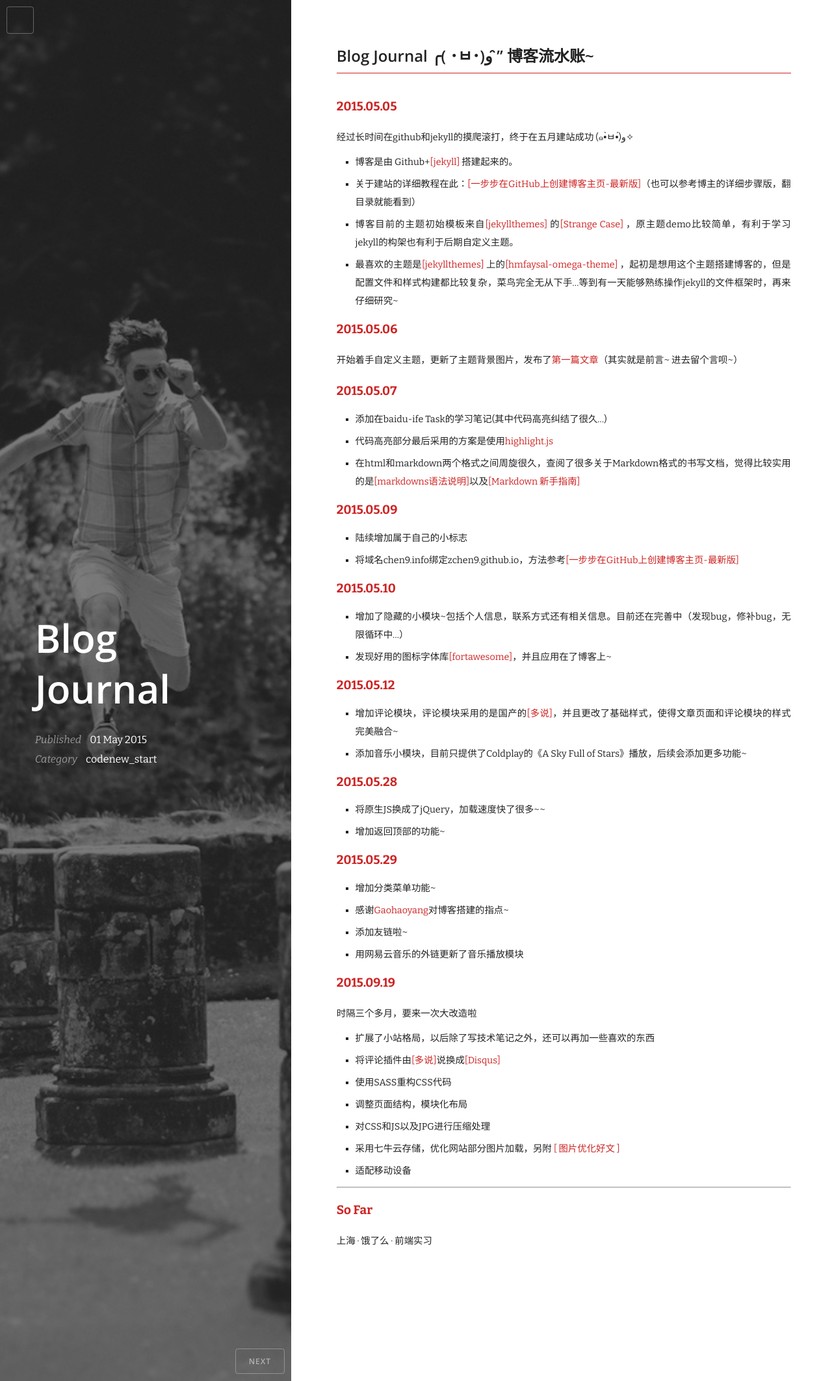
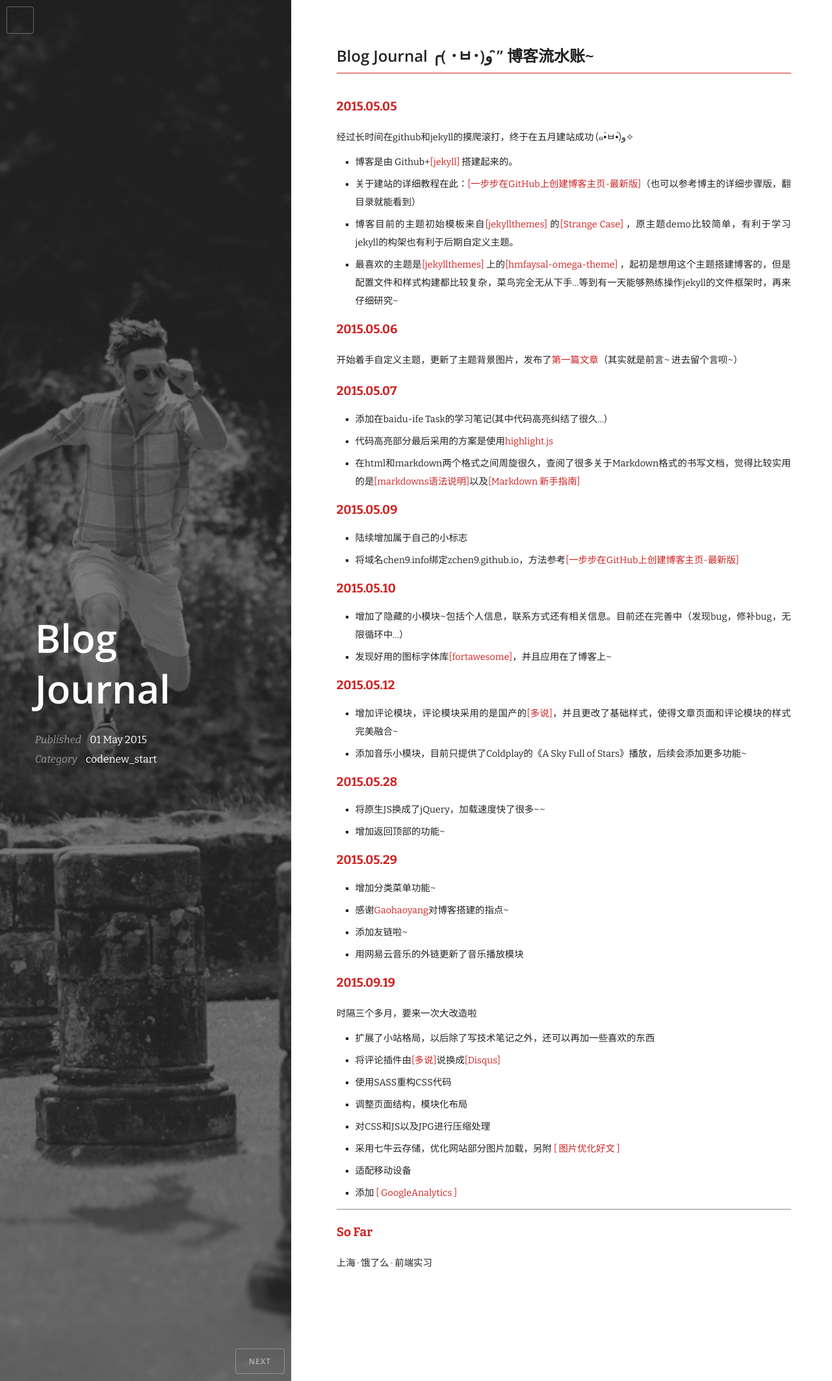
Before and after one commit to ch1oechao/ch1oechao.github.io, a Jekyll site: the page built from code/_posts/2015-05-01-blog-journal.md, in a window 1280 px wide. Shown: the whole page at 65% size. Built offline with Jekyll 4.4.1, drawn with Linux system fonts in a browser that asks for light colours; some web fonts are replaced; comment, search, counter and statistics services are not loaded; a style sheet for code colours, icons or effects is not loaded; some of the changed lines change nothing that is shown.

Commit message:
add GoogleAnalytics

```diff
--- a/_config.yml
+++ b/_config.yml
@@ -17,6 +17,7 @@
 codeurl: /code/
 abouturl: /about/
 fragmenturl: /fragment/
+permalink: /:year/:month/:day/:title
 
 #page
 paginate: 7
--- /dev/null
+++ b/_includes/google_analytics.html
@@ -0,0 +1,9 @@
+<!--Google Analytics-->
+<script>
+  (function(i,s,o,g,r,a,m){i['GoogleAnalyticsObject']=r;i[r]=i[r]||function(){
+      (i[r].q=i[r].q||[]).push(arguments)},i[r].l=1*new Date();a=s.createElement(o),
+    m=s.getElementsByTagName(o)[0];a.async=1;a.src=g;m.parentNode.insertBefore(a,m)
+  })(window,document,'script','//www.google-analytics.com/analytics.js','ga');
+  ga('create', 'UA-67856447-1', 'auto');
+  ga('send', 'pageview');
+</script>
--- a/_layouts/default.html
+++ b/_layouts/default.html
@@ -8,15 +8,12 @@
     <meta name="apple-mobile-web-app-capable" content="yes">
     <meta name="apple-mobile-web-app-title" content="Nice Shot">
 
-    <!-- highlight.js -->
-    <link rel="stylesheet" href="//libs.cncdn.cn/highlight.js/8.4/styles/tomorrow.min.css">
-    <script src="//libs.cncdn.cn/highlight.js/8.4/highlight.min.js"></script>
-    <script>hljs.initHighlightingOnLoad();</script>
-
     <!-- CSS -->
     <link rel="stylesheet" href="{{ site.baseurl }}/assets/css/reset.min.css">
     <link rel="stylesheet" href="{{ site.baseurl }}/assets/css/index.min.css">
     <link rel="stylesheet" href="//libs.cncdn.cn/font-awesome/4.4.0/css/font-awesome.min.css">
+    <!-- Highlight -->
+    <link rel="stylesheet" href="//libs.cncdn.cn/highlight.js/8.4/styles/tomorrow.min.css">
 
     <!-- Fonts -->
     <link href='//fonts.googleapis.com/css?family=Bitter:400,700,400italic|Open+Sans:400italic,600italic,400,600' rel='stylesheet' type='text/css'>
@@ -42,5 +39,11 @@
 
     <script src="//libs.cncdn.cn/jquery/2.1.3/jquery.min.js"></script>
     <script src="{{ site.url }}/assets/js/index.min.js"></script>
+
+    <!-- Highlight -->
+    <script src="//libs.cncdn.cn/highlight.js/8.4/highlight.min.js"></script>
+    <script>hljs.initHighlightingOnLoad();</script>
+
+    {% include google_analytics.html %}
   </body>
 </html>
--- a/code/_posts/2015-05-01-blog-journal.md
+++ b/code/_posts/2015-05-01-blog-journal.md
@@ -66,6 +66,7 @@
 - 对CSS和JS以及JPG进行压缩处理
 - 采用七牛云存储，优化网站部分图片加载，另附 [[ 图片优化好文 ]](http://www.cnblogs.com/wizcabbit/p/web-image-optimization.html)
 - 适配移动设备
+- 添加 [[ GoogleAnalytics ]](https://www.google.com/analytics/)
 
 
 ---
```
